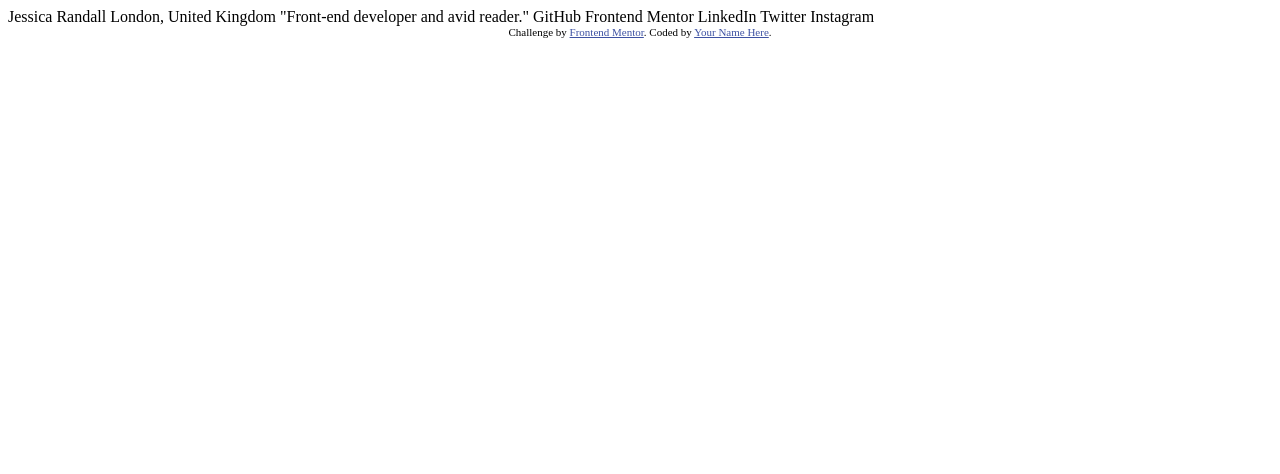
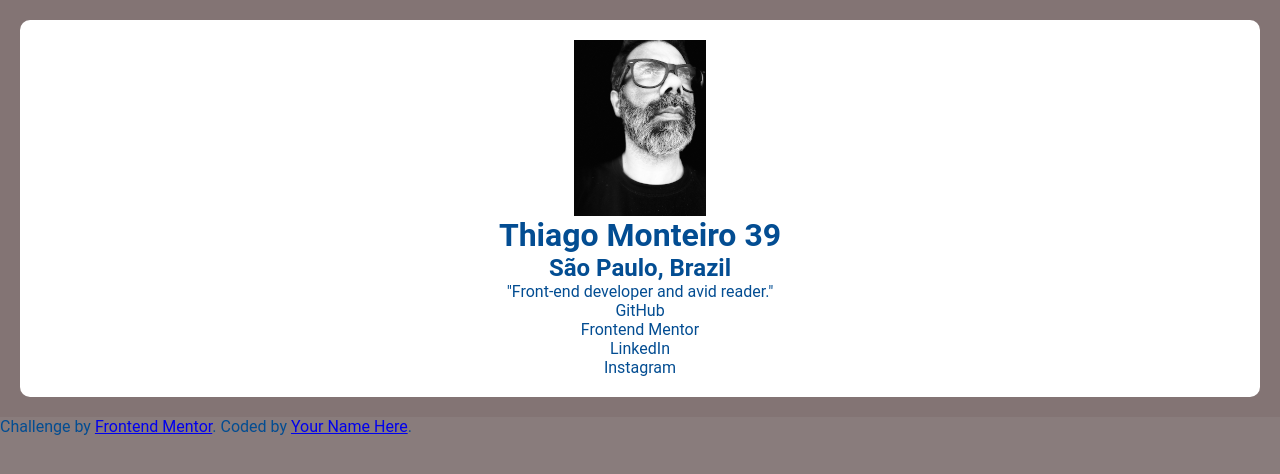
Before and after one commit to tmthiagomonteiro/social-links-profile-main, a plain HTML site: page index.html in a window 1280 px wide. Drawn offline with Linux system fonts and the light colour scheme.

Commit message:
Atualizacao

```diff
--- a/index.html
+++ b/index.html
@@ -1,30 +1,33 @@
 <!DOCTYPE html>
-<html lang="en">
+<html lang="pt-br">
 <head>
   <meta charset="UTF-8">
-  <meta name="viewport" content="width=device-width, initial-scale=1.0"> <!-- displays site properly based on user's device -->
-
+  <meta name="viewport" content="width=device-width, initial-scale=1.0">
   <link rel="icon" type="image/png" sizes="32x32" href="./assets/images/favicon-32x32.png">
 
   <title>Frontend Mentor | Social links profile</title>
+  <link rel="stylesheet" href="style.css">
 
-  <!-- Feel free to remove these styles or customise in your own stylesheet 👍 -->
-  <style>
-    .attribution { font-size: 11px; text-align: center; }
-    .attribution a { color: hsl(228, 45%, 44%); }
-  </style>
 </head>
 <body>
 
-  Jessica Randall
-  London, United Kingdom
-  "Front-end developer and avid reader."
+  <div class="container">
 
-  GitHub
-  Frontend Mentor
-  LinkedIn
-  Twitter
-  Instagram
+    <div class="avatar">
+      <img src="assets/images/avatar-thiago.png" alt="Thiago Monteiro Rosa">
+
+        <h1>Thiago Monteiro 39</h1>
+        <h2>São Paulo, Brazil</h2>
+
+    "Front-end developer and avid reader."
+
+      <div id="GitHub">GitHub</div>
+      <div id="Front-end">Frontend Mentor</div>
+      <div id="LinkedIn">LinkedIn</div>
+      <div id="Instagram">Instagram</div>
+    </div>
+
+  </div>
 
   <div class="attribution">
     Challenge by <a href="https://www.frontendmentor.io?ref=challenge" target="_blank">Frontend Mentor</a>.
--- /dev/null
+++ b/style.css
@@ -0,0 +1,40 @@
+* {
+    margin: 0;
+    padding: 0;
+    box-sizing: border-box;
+}
+
+body {
+    font-family: 'Roboto', sans-serif;
+    background-color: #897c7c;
+    color: #034d92;
+}
+
+.container {
+    display: flex;
+    flex-direction: column;
+    background-color: rgb(131, 116, 116);
+}
+.avatar {
+    display: flex;
+    flex-direction: column;
+    justify-content: center;
+    align-items: center;
+    background-color: #ffff;
+    padding: 20px;
+    border-radius: 10px;
+    margin: 20px;
+}
+#Github {
+    display: flex;
+
+}
+#Frontend {
+    display: flex;
+}
+#Linkedin {
+    display: flex;
+}
+#Instagram {
+    display: flex;
+}
```
